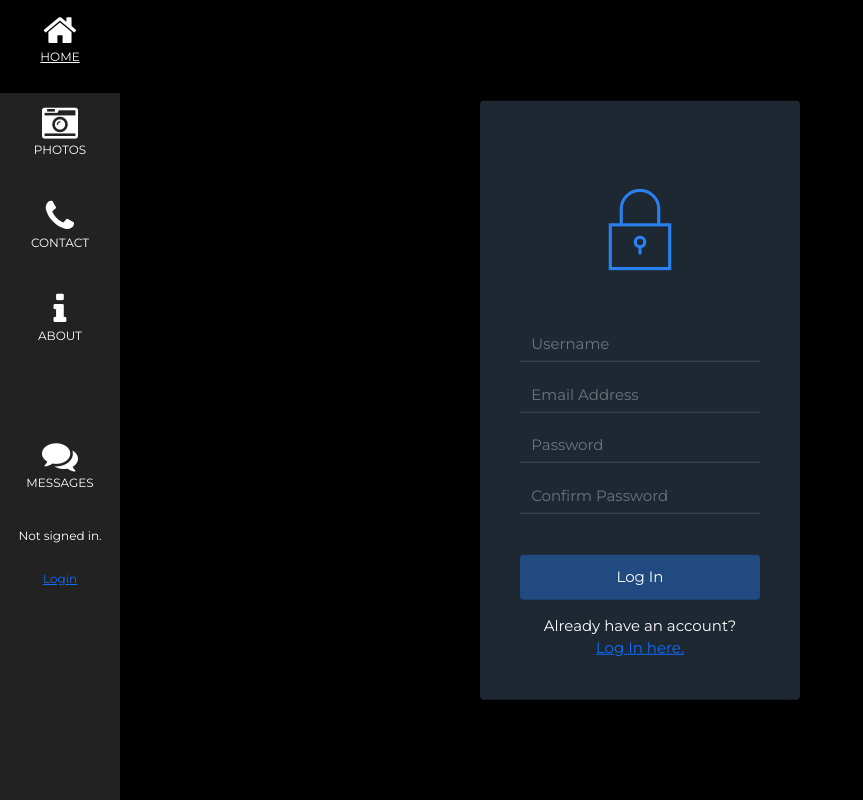
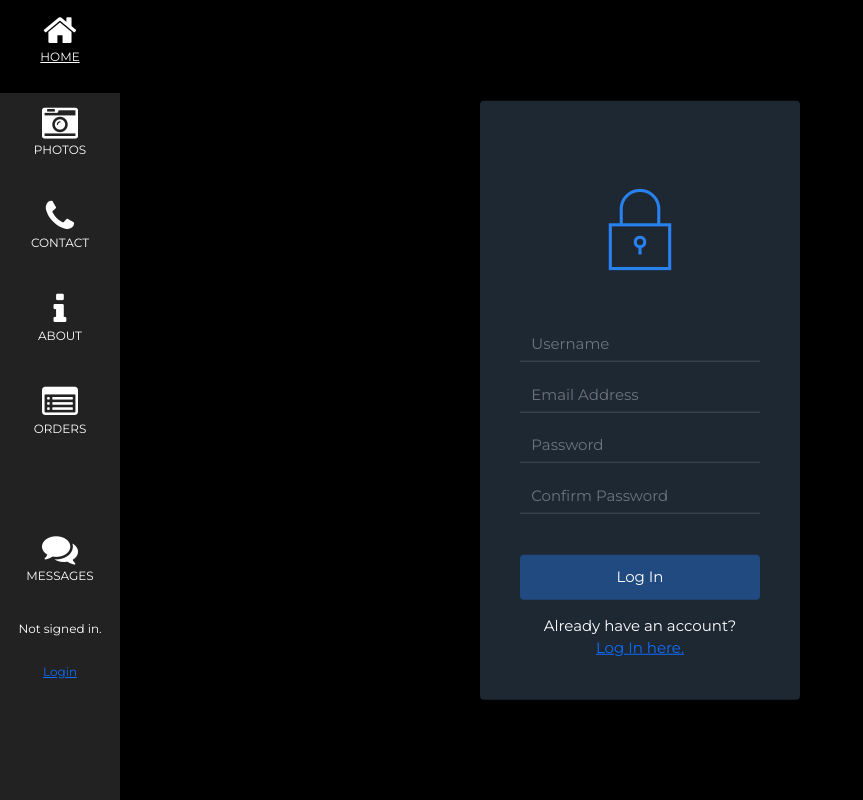
Before and after one commit to yuripetrillo/carDetailingSystem, a Django app: page /register in a window 1280 px wide. Shown: the whole page, without its empty margins (0-863 px from the left). Run offline with Django 3.2, Linux system fonts and the light colour scheme; some libraries are stand-ins or nearby versions.

Commit message:
Final Project CS50W - Yuri Petrillo

```diff
--- a/detailings/templates/detailings/layout.html
+++ b/detailings/templates/detailings/layout.html
@@ -53,6 +53,10 @@
           <i class="fa fa-info w3-xxlarge"></i>
           <p>ABOUT</p>
         </a>
+        <a href="{% url 'orders' %}" class="w3-bar-item w3-button w3-padding-large w3-hover-black">
+          <i class="fa fa-list-alt w3-xxlarge"></i>
+          <p>ORDERS</p>
+        </a>
         <br><br><br>
         <a href="{% url 'message' %}" class="w3-bar-item w3-button w3-padding-large w3-hover-black">
           <i class="fa fa-comments w3-xxlarge"></i>
@@ -78,6 +82,7 @@
           <a href="{% url 'index' %}#photos" class="w3-bar-item w3-button" style="width:15% !important">PHOTOS</a>
           <a href="{% url 'index' %}#contact" class="w3-bar-item w3-button" style="width:15% !important">CONTACT</a>
           <a href="{% url 'index' %}#about" class="w3-bar-item w3-button" style="width:15% !important">ABOUT</a>
+          <a href="{% url 'orders' %}" class="w3-bar-item w3-button" style="width:15% !important">ORDERS</a>
           <a href="{% url 'message' %}" class="w3-bar-item w3-button" style="width:15% !important">
             {% if read %}
             <span class="badge badge-danger"><strong>UNREAD</strong></span>
--- a/detailings/templates/detailings/popupMessages.html
+++ b/detailings/templates/detailings/popupMessages.html
@@ -53,6 +53,7 @@
               $('body').addClass('active-modal');
               $('.box-modal').addClass('modal-show');
               $messageId = $('input[name^="messagesPopup"]').attr('name').replace('messagesPopup','');
+              console.log($messageId);
               $.get('/'+ $messageId+'/messageById')
                 .done(function(data) {
                     jsonObj = JSON.parse(data);
--- a/detailings/urls.py
+++ b/detailings/urls.py
@@ -9,6 +9,7 @@ urlpatterns = [
     path("logout", views.logout_view, name="logout"),
     path("register", views.register, name="register"),
     path("neworder", views.neworder, name="neworder"),
+    path("orders", views.orders, name="orders"),
     path("<int:order_id>/closeOrder", views.closeOrder, name="closeOrder"),
     path("message", views.message, name="message"),
     path("<int:messageId>/messageById", views.messageById, name="messageById"),
--- a/detailings/views.py
+++ b/detailings/views.py
@@ -174,13 +174,16 @@ def neworder(request):
     if request.method == "POST":
        values = [[key.replace("Choice-",""), value] for key, value in request.POST.items()
                 if key.startswith('Choice-')]
+       formattedValues = [key.replace("Choice-","") for key, value in request.POST.items()
+                if key.startswith('Choice-')]
        car = Car.objects.get(plate=request.POST.get("carPlate"))
        order = Order(
        customer=User.objects.get(username=request.user),
        carPlate=car.plate,
-       description="",
+       description="Order " + car.plate + str(datetime.now().strftime('%Y%m%d%f')),
        price=request.POST.get("totalVal"),
-       timestamp=datetime.now(),
+       contents=formattedValues,
+       timestamp=datetime.now()
        )
        order.save()
        return render(request, "detailings/createOrder.html", {
@@ -191,6 +194,24 @@ def neworder(request):
                })
     else:
        return HttpResponse(500)
+
+
+@login_required
+def orders(request):
+    if request.method != "POST":
+       if(request.user.username == 'yuriadmin'):
+           orders = Order.objects.all()
+       else:
+           orders = Order.objects.filter(customer=request.user)
+       return render(request, "detailings/orderPage.html", {
+                   "orders": orders,
+                   "username": request.user
+               })
+    else:
+       return render(request, "detailings/orderPage.html", {
+                   "orders": orders,
+                    "username": request.user
+       })
 
 @login_required
 def closeOrder(request, order_id):
```
Also changed, not shown: detailings/templates/detailings/orderPage.html (added, +30 -0 lines), db.sqlite3, 1 other file.
